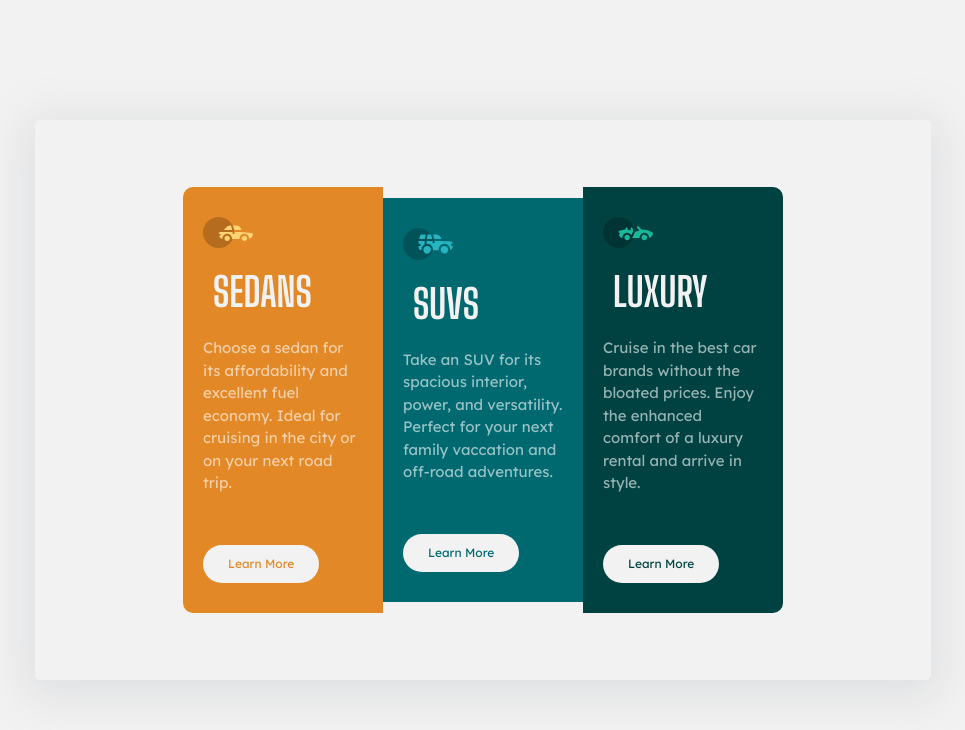
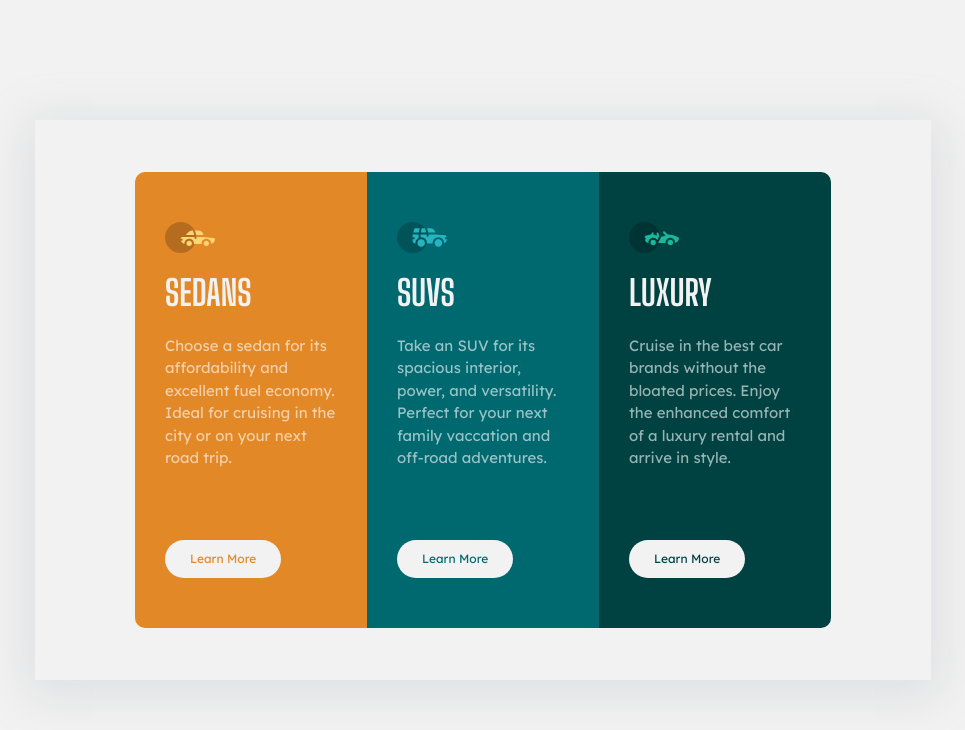
Before and after one commit to TomasScerbak/3-column-preview, a plain HTML site: page index.html in a window 1280 px wide. Shown: the whole page, without its empty margins (157-1122 px from the left). Drawn offline with Linux system fonts and the light colour scheme.

Commit message:
refactor

```diff
--- a/index.html
+++ b/index.html
@@ -15,6 +15,7 @@
     <title>Document</title>
   </head>
   <body>
+    <div class="body-wrapper">
       <div class="container">
         <div class="box box--one">
           <img class="card__image" src="Images/icon-sedans.svg" alt="car" />
@@ -47,8 +48,8 @@
           <h1 class="card__heading">Luxury</h1>
           <div>
             <p class="card__text">
-            Cruise in the best car brands without the bloated prices. Enjoy the
-            enhanced comfort of a luxury rental and arrive in style.
+              Cruise in the best car brands without the bloated prices. Enjoy
+              the enhanced comfort of a luxury rental and arrive in style.
             </p>
           </div>
           <div class="card__button">
@@ -56,5 +57,6 @@
           </div>
         </div>
       </div>
+    </div>
   </body>
 </html>
--- a/styles.css
+++ b/styles.css
@@ -4,12 +4,7 @@ html {
 }
 body {
   background-color: var(--color-bacground);
-  margin: 0;
-  padding: 0;
-  display: flex;
-  justify-content: center;
-  align-items: center;
-  min-height: 100vh;
+  height: 100vh;
   line-height: 1.5;
 }
 *,
@@ -31,8 +26,8 @@ h1,
 h2,
 h3 {
   font-family: "Big Shoulders Display";
-  margin: 1rem;
   color: var(--color-bacground);
+  margin: 1rem 0;
 }
 p {
   font-family: "Lexend Deca", sans-serif;
@@ -40,50 +35,65 @@ p {
 img {
   width: 100%;
 }
-
+/* Body Wrapper */
+.body-wrapper {
+  display: flex;
+  justify-content: center;
+  align-items: center;
+}
 /* Container */
 .container {
   display: flex;
   flex-direction: column;
   align-items: center;
-  justify-content: ce;
-  border-radius: 5px;
-  min-width: 70vw;
+  justify-content: center;
+  margin: 5rem 2rem;
 }
 @media screen and (min-width: 768px) {
+  .body-wrapper {
+    height: 100vh;
+  }
   .container {
     height: 70vh;
+    width: 70vw;
     flex-direction: row;
     justify-content: center;
     align-items: center;
     box-shadow: rgba(149, 157, 165, 0.2) 0px 8px 45px 10px;
+    padding: 0 10rem;
   }
 }
 
 /* Boxes */
 .box {
-  padding: 3rem 2rem;
-  width: 20rem;
+  padding: 5rem 3rem;
 }
 .box--one {
   background-color: var(--color-bright-orange);
-}
-@media screen and (min-width: 768px) {
-  .box--one {
-    border-top-left-radius: 10px;
-    border-bottom-left-radius: 10px;
-  }
+  border-top-left-radius: 10px;
+  border-top-right-radius: 10px;
 }
 .box--two {
   background-color: var(--color-dark-cyan);
 }
 .box--three {
   background-color: var(--color-very-dark-cyan);
+  border-bottom-right-radius: 10px;
+  border-bottom-left-radius: 10px;
 }
 @media screen and (min-width: 768px) {
+  .box {
+    width: 50vh;
+  }
+  .box--one {
+    border-top-left-radius: 10px;
+    border-bottom-left-radius: 10px;
+    border-top-right-radius: 0;
+  }
   .box--three {
     border-top-right-radius: 10px;
     border-bottom-right-radius: 10px;
+    border-bottom-left-radius: 0;
   }
 }
 /* Buttons */
@@ -118,21 +128,19 @@ img {
 .card__heading {
   color: var(--color-bacground);
   text-transform: uppercase;
-  font-size: 3rem;
-}
-@media screen and (min-width: 768px) {
-  .card__heading {
-    font-size: 4rem;
-  }
+  font-size: 4rem;
 }
 .card__text {
   color: var(--color-paragraphs);
-  font-size: 1.1rem;
-  margin-bottom: 5rem;
+  font-size: 1.5rem;
+  margin-bottom: 7rem;
   opacity: 80%;
 }
 @media screen and (min-width: 768px) {
   .card__text {
     font-size: 1.5rem;
   }
+  .card__heading {
+    font-size: 3.5rem;
+  }
 }
```
Lines whose indentation alone changed are shown as unchanged.
